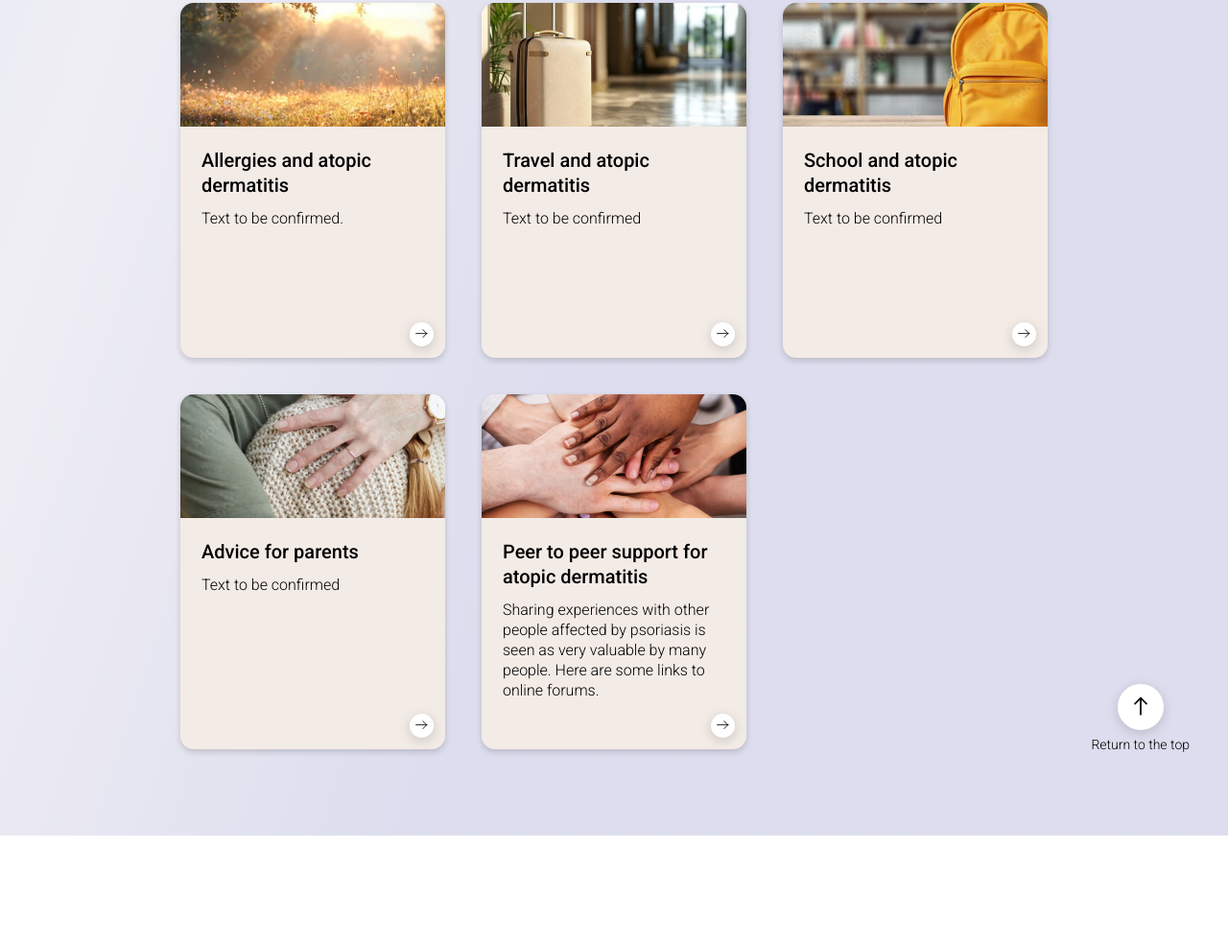
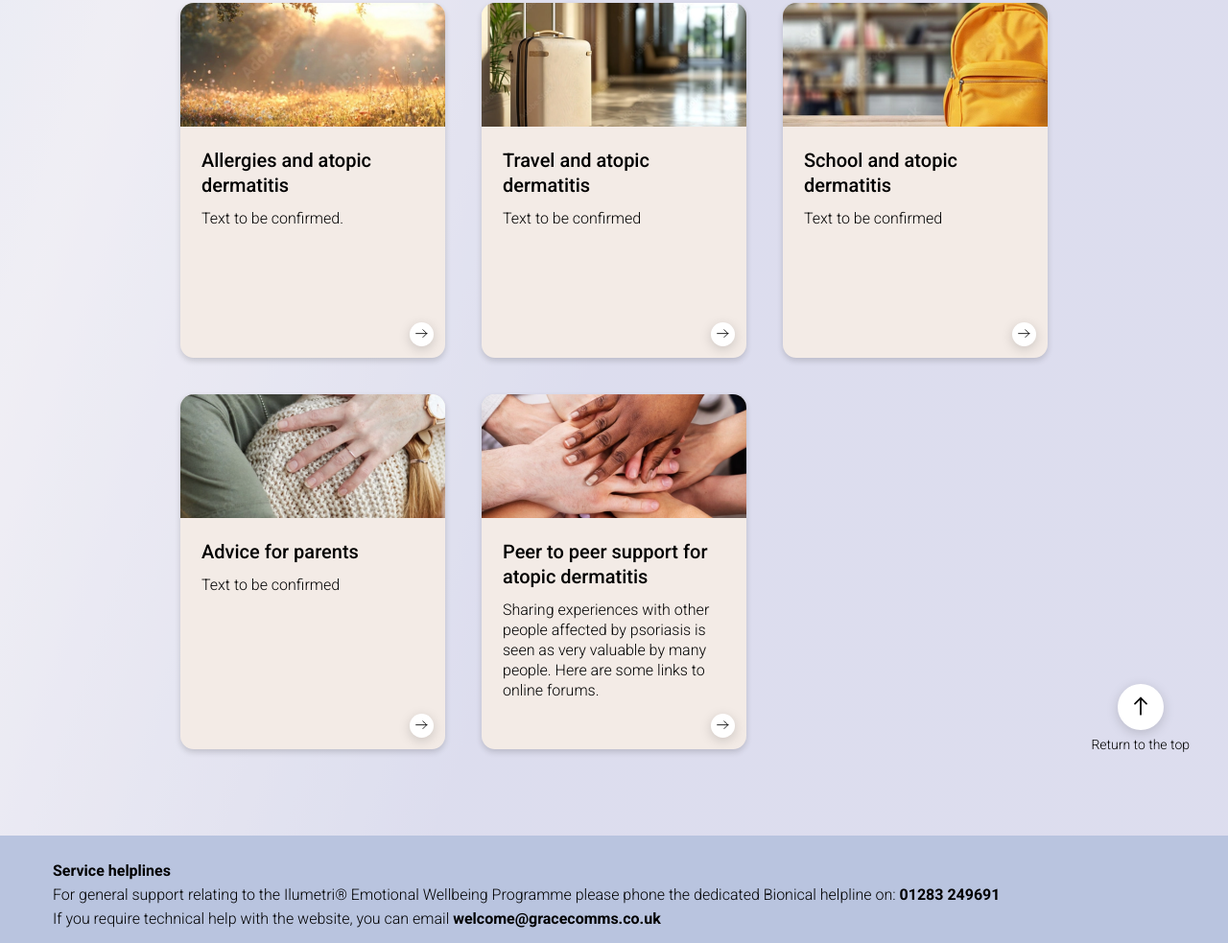
Before and after one commit to Jim-Dillon/bionical-health, a plain HTML site: page index.html in a window 1280 px wide. Shown: the part 2817-3800 px from the top of the page at 96% size. Before the commit the page ends 3688 px from the top, so only its background shows below. Drawn offline with Linux system fonts and the light colour scheme.

Commit message:
add footer top section

```diff
--- a/index.html
+++ b/index.html
@@ -489,5 +489,20 @@
 
   </section>
 
+<footer class="pt-[26px] pr-[31px] pb-[15px] pl-[55px] divide-y divide-gray-200 bg-[#B9C4DF]">
+  <div class="space-y-1">
+      <p class="text-base leading-[21px]">
+        <b>Service helplines</b>
+      </p>
+      <p class="text-base leading-[21px] font-light">
+        For general support relating to the Ilumetri® Emotional Wellbeing Programme please phone the dedicated Bionical helpline on: <a class="font-bold" href="tel:01283 249691">01283 249691</a>
+      </p>
+      <p class="text-base leading-[21px] font-light">
+        If you require technical help with the website, you can email <a class="font-bold" href="mailto:welcome@gracecomms.co.uk">welcome@gracecomms.co.uk</a>
+      </p>
+    </div>
+
+</footer>
+
 </body>
 </html>
```
Also changed, not shown: style.css. Lines whose indentation alone changed are shown as unchanged.
